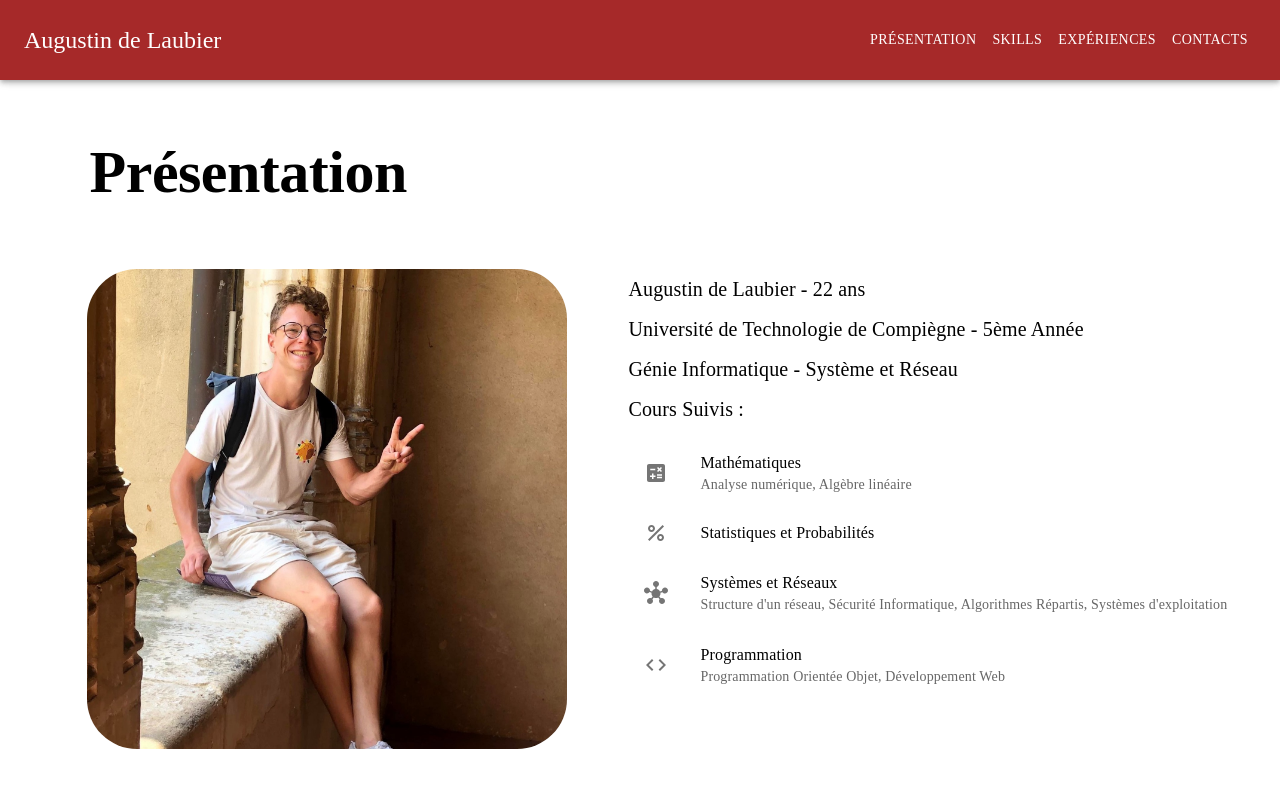
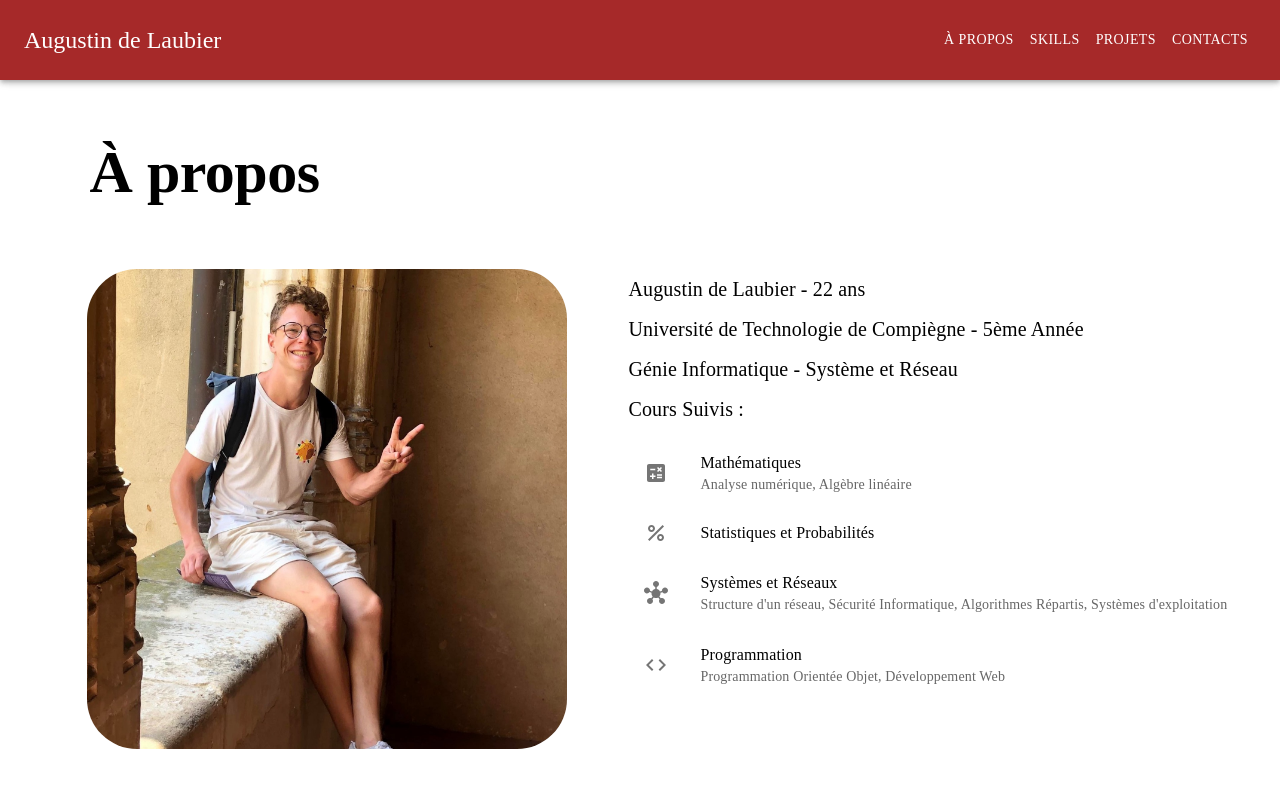
Before and after one commit to Adelaubi/personal-website, a React (Create React App) app: page / in a window 1280 px wide. Shown: the top 800 px of the page. Built offline with nearby package versions, Linux system fonts and the light colour scheme; the HTML template or start-up script is replaced by a standard one.

Commit message:
Correct section title

```diff
--- a/src/assets/data/experienceProjectSectionData.tsx
+++ b/src/assets/data/experienceProjectSectionData.tsx
@@ -9,7 +9,7 @@ import {
 } from '@mui/icons-material';
 import { experienceType } from '../../types/experienceProjectSectionTypes';
 
-export const mainTitle = 'Expériences';
+export const mainTitle = 'Projets';
 export const taskTitle = 'Tâches réalisées :';
 
 export const experiences: Array<experienceType> = [{
--- a/src/assets/data/headerData.ts
+++ b/src/assets/data/headerData.ts
@@ -1,8 +1,8 @@
 export const ownerName: string = 'Augustin de Laubier';
 
 export const buttonLabels: string[] = [
-  'Présentation',
+  'À propos',
   'Skills',
-  'Expériences',
+  'Projets',
   'Contacts',
 ];
--- a/src/components/experienceProjectSection.tsx
+++ b/src/components/experienceProjectSection.tsx
@@ -30,7 +30,7 @@ import {
   taskTitle,
 } from '../assets/data/experienceProjectSectionData';
 
-const sectionTitle: string = 'Expériences';
+const sectionTitle: string = 'Projets';
 
 function ExperienceProjectSection(): JSX.Element {
   return (
--- a/src/components/presentationSection.tsx
+++ b/src/components/presentationSection.tsx
@@ -30,7 +30,7 @@ import {
   fadeInDuration,
 } from '../assets/data/presentationSectionData';
 
-const sectionTitle = 'Présentation';
+const sectionTitle = 'À propos';
 
 function PresentationSection(): JSX.Element {
   return (
```
